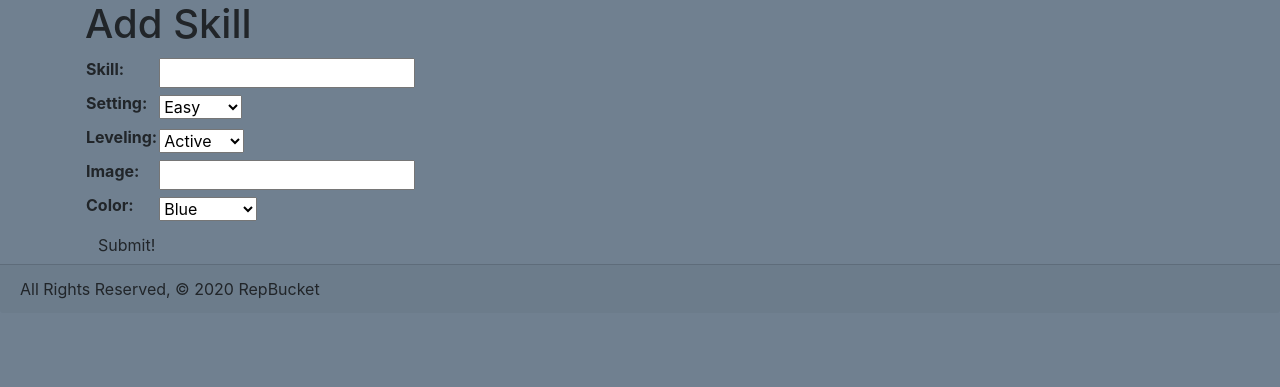
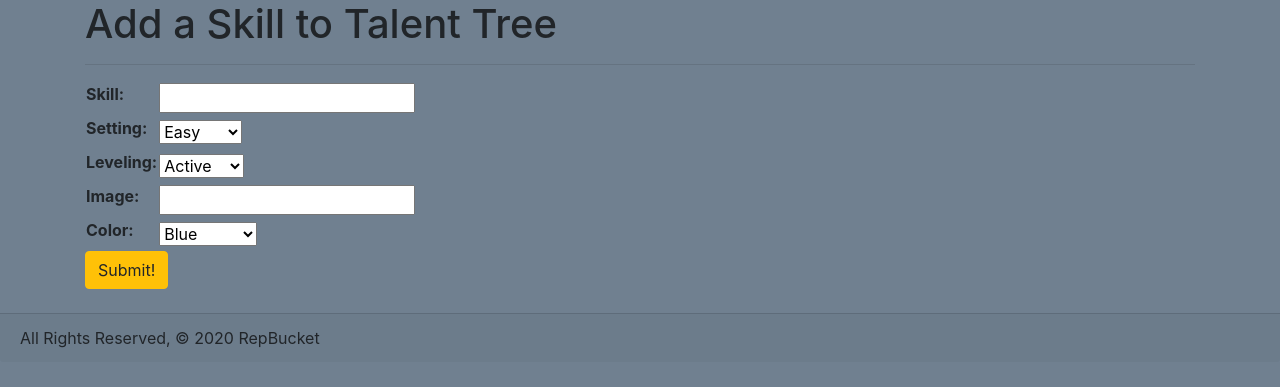
Before and after one commit to ak89mkii/Repbucket-project-04, a Django app: page /talents/create/ in a window 1280 px wide. Shown: the part 126-513 px from the top of the page. Run offline with Django 3.2, Linux system fonts and the light colour scheme; some libraries are stand-ins or nearby versions.

```diff
--- a/main_app/templates/main_app/talent_form.html
+++ b/main_app/templates/main_app/talent_form.html
@@ -2,15 +2,17 @@
 
 {% block content %}
   {% if object %}
-    <h1>Edit <span class="teal-text">{{object.name}}</span></h1>
+    <h1>Edit <span class="btn btn-warning">{{object.name}}</span></h1>
   {% else %}
-    <h1>Add Skill</h1>
+    <h1>Add a Skill to Talent Tree</h1>
+    <hr/>
   {% endif %}
   <form action="" method="post">
     {% csrf_token %}
     <table>
       {{ form.as_table }}
     </table>
-    <input type="submit" value="Submit!" class="btn">
+    <input type="submit" value="Submit!" class="btn btn-warning">
   </form>
+  <br>
 {% endblock %}
```
